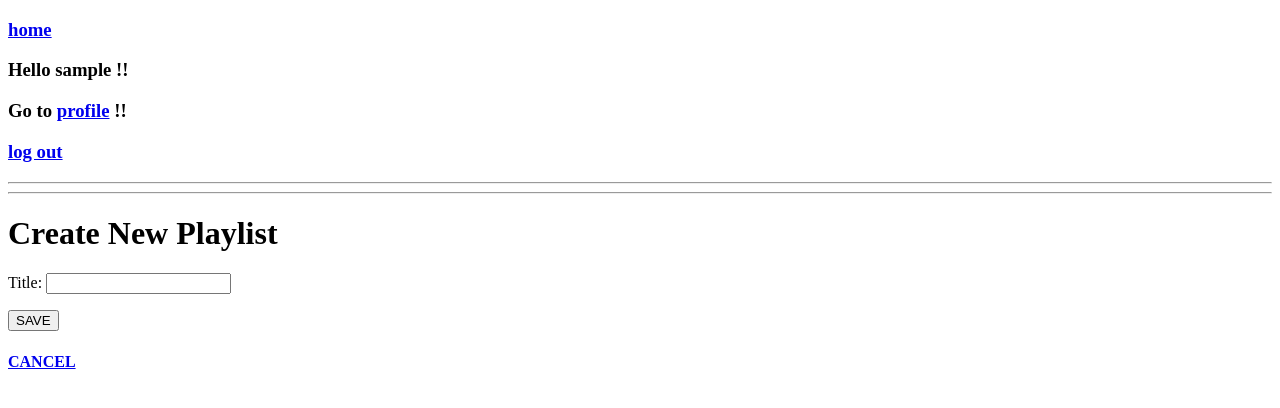
After one commit to AmirShammas/castbox-v2, a Django app: page /profile/1/playlist/new/ in a window 1280 px wide. The commit adds this page. Shown: the top 408 px of the page. Run offline with Django 4.2, Linux system fonts and the light colour scheme; the visitor is signed in with stand-in values (Sample User, id 1).

Commit message:
Create a new playlist from profile page.

```diff
--- a/castbox_project/castbox/models.py
+++ b/castbox_project/castbox/models.py
@@ -143,7 +143,6 @@ class Mention(MyBaseModel):
 class Playlist(MyBaseModel):
     title = models.CharField(max_length=50, null=True, blank=True, verbose_name="Title")
     user = models.ForeignKey(settings.AUTH_USER_MODEL, null=True, blank=True, on_delete=models.CASCADE, related_name="playlists", verbose_name="User")
-    channel = models.ManyToManyField(Channel, null=True, blank=True, related_name="playlists", verbose_name="Channels")
     episode = models.ManyToManyField(Episode, null=True, blank=True, related_name="playlists", verbose_name="Episodes")
     class Meta:
         verbose_name = "Playlist"
--- a/castbox_project/castbox/urls.py
+++ b/castbox_project/castbox/urls.py
@@ -1,5 +1,5 @@
 from django.urls import path
-from .views import ChannelUnfollowView, ChannelFollowView, EpisodeUnlikeView, EpisodeLikeView, EpisodeDetailView, ProfileEpisodeDeleteView, ProfileEpisodeUpdateView, ProfileEpisodeDetailView, ProfileEpisodeCreateView, ProfileChannelCreateView, ChannelDetailView, ChannelListView, ProfileChannelDeleteView, ProfileChannelUpdateView, CommentCreateView, EpisodeListView, ProfileChannelDetailView, ProfileDetailView, SignupPageView, HomePageView
+from .views import ProfilePlaylistCreateView, ChannelUnfollowView, ChannelFollowView, EpisodeUnlikeView, EpisodeLikeView, EpisodeDetailView, ProfileEpisodeDeleteView, ProfileEpisodeUpdateView, ProfileEpisodeDetailView, ProfileEpisodeCreateView, ProfileChannelCreateView, ChannelDetailView, ChannelListView, ProfileChannelDeleteView, ProfileChannelUpdateView, CommentCreateView, EpisodeListView, ProfileChannelDetailView, ProfileDetailView, SignupPageView, HomePageView
 
 urlpatterns = [
     path("accounts/signup/", SignupPageView.as_view(), name="signup"),
@@ -22,4 +22,5 @@ urlpatterns = [
     path("profile/<int:profile_id>/channel/<int:channel_id>/episode/<int:pk>/", ProfileEpisodeDetailView.as_view(), name="profile_episode_detail"),
     path("profile/<int:profile_id>/channel/<int:channel_id>/episode/<int:pk>/edit/", ProfileEpisodeUpdateView.as_view(), name="profile_episode_edit"),
     path("profile/<int:profile_id>/channel/<int:channel_id>/episode/<int:pk>/delete/", ProfileEpisodeDeleteView.as_view(), name="profile_episode_delete"),
+    path("profile/<int:profile_id>/playlist/new/", ProfilePlaylistCreateView.as_view(), name="profile_playlist_new"),
 ]
--- a/castbox_project/castbox/views.py
+++ b/castbox_project/castbox/views.py
@@ -4,7 +4,7 @@ from django.urls import reverse_lazy
 from django.views import generic
 from django.views.generic import TemplateView, ListView, DetailView, View
 from django.views.generic.edit import CreateView, UpdateView, DeleteView
-from .models import Channel, CustomUser, Episode, Comment, Follow, Like, Profile
+from .models import Channel, CustomUser, Episode, Comment, Follow, Like, Playlist, Profile
 from .forms import CustomUserCreationForm
 from django.contrib.auth.mixins import LoginRequiredMixin
 from django.urls import reverse
@@ -255,6 +255,7 @@ class ProfileEpisodeUpdateView(LoginRequiredMixin, UpdateView):
         form.save()
         return super().form_valid(form)
 
+
 class ProfileEpisodeDeleteView(LoginRequiredMixin, DeleteView):
     model = Episode
     context_object_name = "episode"
@@ -264,3 +265,24 @@ class ProfileEpisodeDeleteView(LoginRequiredMixin, DeleteView):
         profile_id = self.kwargs.get('profile_id')
         channel_id = self.kwargs.get('channel_id')
         return reverse('profile_channel_detail', kwargs={'profile_id': profile_id, 'pk': channel_id})
+
+
+class ProfilePlaylistCreateView(LoginRequiredMixin, CreateView):
+    model = Playlist
+    context_object_name = "playlist"
+    template_name = "profiles/profile_playlist_new.html"
+    fields = ["title"]
+    login_url = "login"
+
+    def get_success_url(self):
+        profile_id = self.kwargs.get('profile_id')
+        return reverse_lazy('profile', kwargs={'pk': profile_id})
+
+    def form_valid(self, form):
+        form.instance.user = self.request.user
+        form.save()
+
+        profile = Profile.objects.get(owner=self.request.user)
+        profile.playlist.add(form.instance)
+
+        return super().form_valid(form)
--- a/castbox_project/templates/profiles/profile.html
+++ b/castbox_project/templates/profiles/profile.html
@@ -51,5 +51,5 @@
         {% endfor %}
     </ul>
     <hr/>
-    <h3>Create new <a href="">Playlist</a> !!</h3>
+    <h3>Create new <a href="{% url 'profile_playlist_new' user.profile.id %}">Playlist</a> !!</h3>
 {% endblock content %}
--- /dev/null
+++ b/castbox_project/templates/profiles/profile_playlist_new.html
@@ -0,0 +1,11 @@
+{% extends "_base.html" %}
+
+{% block content %}
+    <h1>Create New Playlist</h1>
+    <form action="" method="post">
+        {% csrf_token %}
+        {{ form.as_p }}
+        <input type="submit" value="SAVE">
+    </form>
+    <h4><a href="{% url 'profile' user.profile.id %}">CANCEL</a></h4>
+{% endblock content %}
```
Also changed, not shown: castbox_project/castbox/migrations/0015_remove_playlist_channel.py (added).
